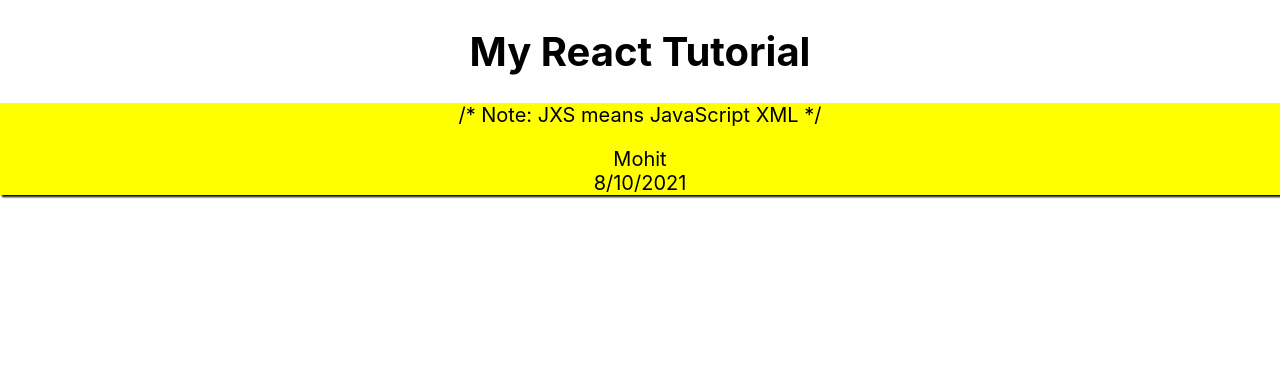
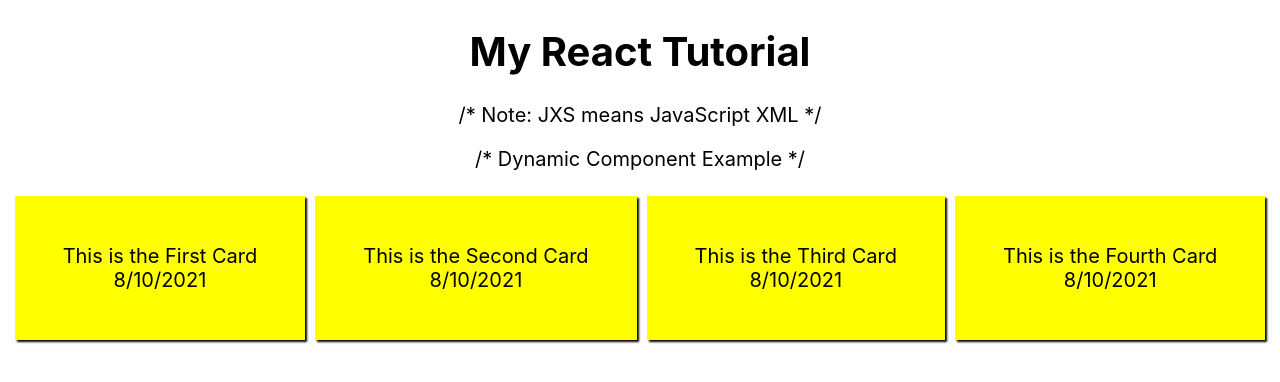
Before and after one commit to mohit838/React-Basic-Tutorial, a React (Create React App) app in the folder web-development-tutorial/: page / in a window 1280 px wide. Shown: the top 382 px of the page. Built offline with nearby package versions, Linux system fonts and the light colour scheme.

Commit message:
create component

```diff
--- a/web-development-tutorial/src/App.css
+++ b/web-development-tutorial/src/App.css
@@ -1,42 +1,3 @@
-/* .App {
-  text-align: center;
-}
-
-.App-logo {
-  height: 40vmin;
-  pointer-events: none;
-}
-
-@media (prefers-reduced-motion: no-preference) {
-  .App-logo {
-    animation: App-logo-spin infinite 20s linear;
-  }
-}
-
-.App-header {
-  background-color: #282c34;
-  min-height: 100vh;
-  display: flex;
-  flex-direction: column;
-  align-items: center;
-  justify-content: center;
-  font-size: calc(10px + 2vmin);
-  color: white;
-}
-
-.App-link {
-  color: #61dafb;
-}
-
-@keyframes App-logo-spin {
-  from {
-    transform: rotate(0deg);
-  }
-  to {
-    transform: rotate(360deg);
-  }
-} */
-
 .App {
   text-align: center;
   font-size: 20px;
@@ -46,4 +7,7 @@
   background-color: yellow;
   color: black;
   box-shadow: 2px 2px 2px black;
+  display: inline-block;
+  padding: 3rem;
+  margin: 5px;
 }
--- a/web-development-tutorial/src/App.js
+++ b/web-development-tutorial/src/App.js
@@ -1,32 +1,20 @@
 import logo from './logo.svg';
 import './App.css';
+import Card from './component/Card';
 
 function App() {
-
-  const firstName = "Mohit";
-  const date = new Date();
-  const dateName = date.getDate();
-  const dateMonth = date.getMonth();
-  const currentYear = date.getFullYear();
-
-
   return (
     <div className="App">
       <header className="App-header">
         <h1 className="App-title">My React Tutorial</h1>
+        <p>/* Note: JXS means JavaScript XML */</p>
+        <p>/* Dynamic Component Example */</p>
       </header>
 
-      <div className="card">
-            <p>/* Note: JXS means JavaScript XML */</p>
-
-            <div className="name">{firstName}</div>
-
-            <div>{dateName+ "/" + dateMonth + "/" +currentYear}</div>
-      </div>
-
-
-
-
+      <Card title="This is the First Card"/>
+      <Card title="This is the Second Card"/>
+      <Card title="This is the Third Card"/>
+      <Card title="This is the Fourth Card"/>
 
     </div>
   );
--- /dev/null
+++ b/web-development-tutorial/src/component/Card.js
@@ -0,0 +1,14 @@
+const date = new Date();
+const dateName = date.getDate();
+const dateMonth = date.getMonth();
+const currentYear = date.getFullYear()
+
+function Card(props){
+  return  <div className="card">
+            <div className="name">{props.title}</div>
+            <div>{dateName+ "/" + dateMonth + "/" +currentYear}</div>
+          </div>
+}
+
+// Export file for import another file
+export default Card;
```
